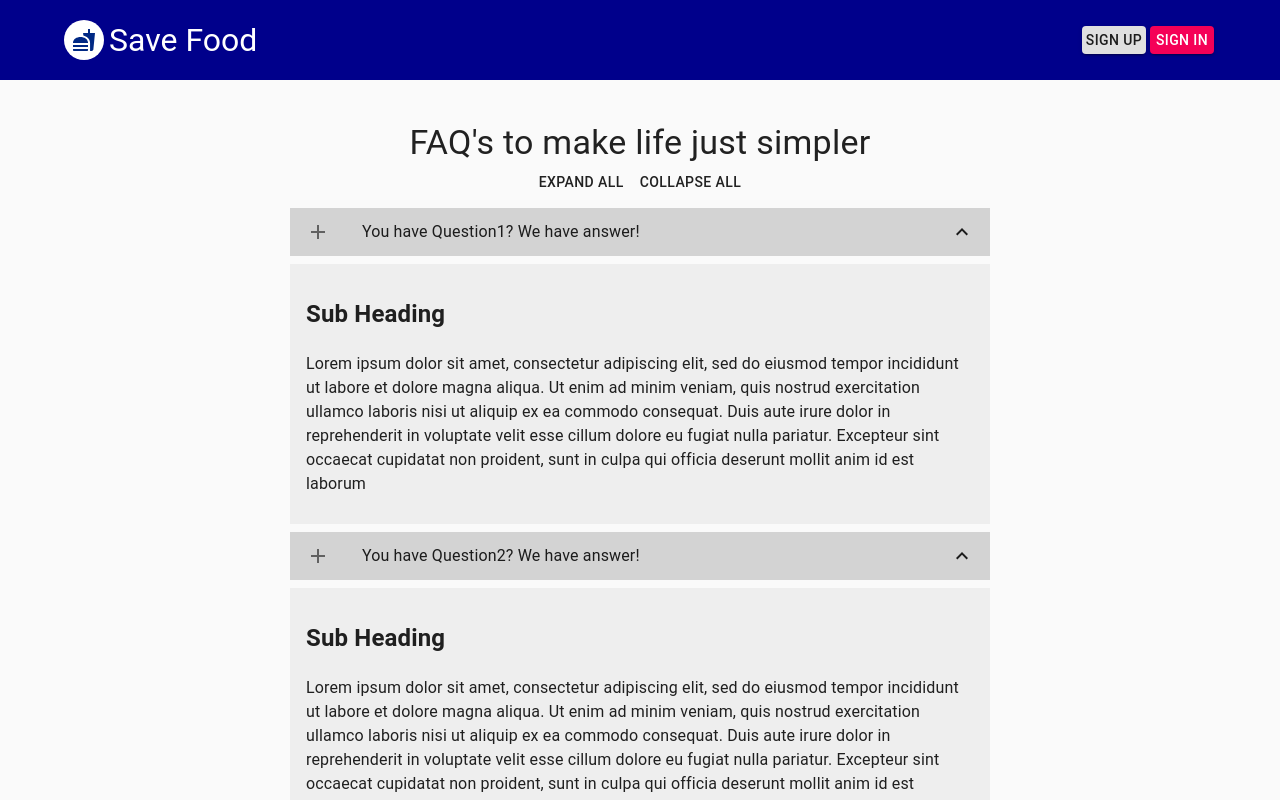
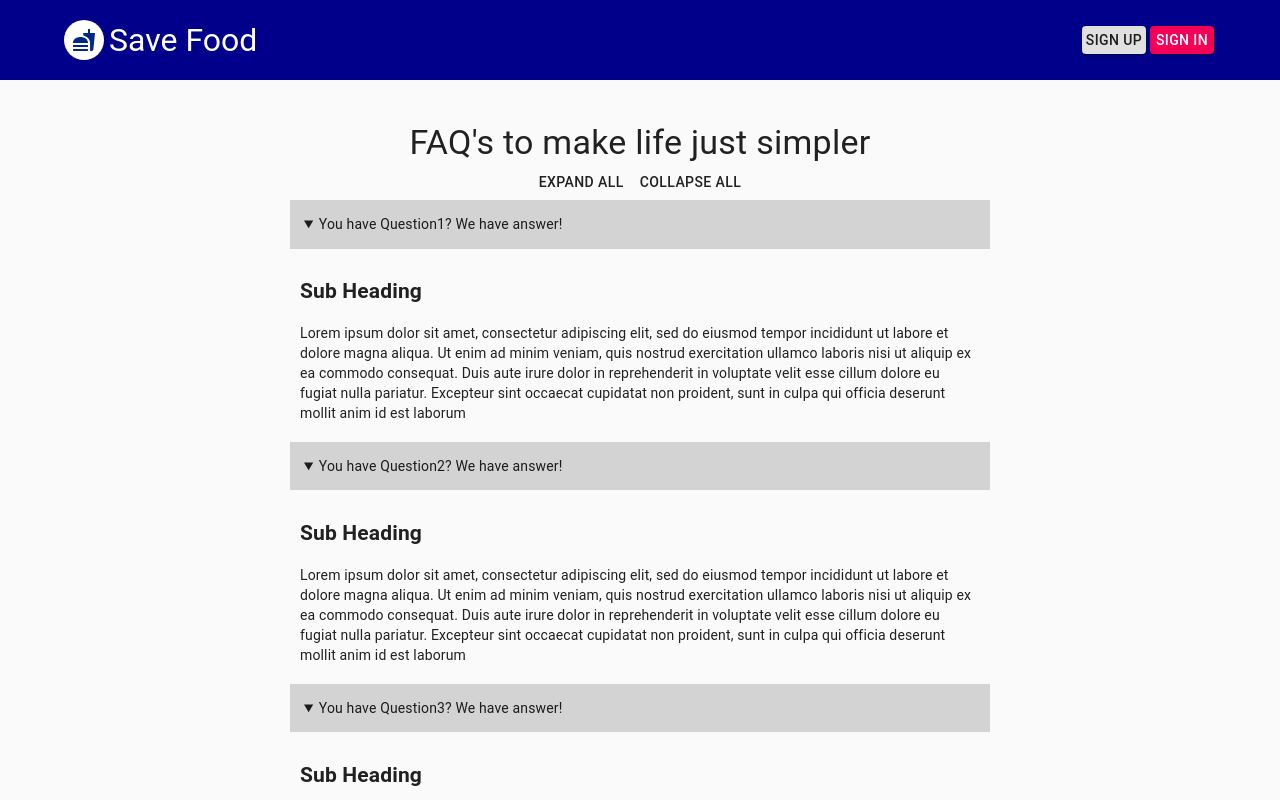
Before and after one commit to Meet-forever/college-food-saver, a React (Create React App) app: page /faq in a window 1280 px wide. Both pictures are taken after a click on the button "EXPAND ALL". Shown: the top 800 px of the page. Built offline with nearby package versions, Linux system fonts and the light colour scheme; no server answers.

Commit message:
added new logic for the faq list, still need to figure out one minor logic for collapse and expand button

```diff
--- a/src/components/FAQ.js
+++ b/src/components/FAQ.js
@@ -9,7 +9,6 @@ import {
   Avatar
 
 } from "@material-ui/core";
-import FAQList from "./FAQList";
 import FastfoodIcon from "@material-ui/icons/Fastfood";
 
 
@@ -46,6 +45,18 @@ const useStyles = makeStyles(theme => ({
     margin: '0 auto',
     padding: '10px'
   },
+  summaryBox:{
+    padding: '1em',
+    backgroundColor: 'lightgrey',
+    outline: 'none',
+    textAlign: 'left',
+    cursor: 'pointer',
+    marginBottom: '5px',
+    '&:hover':{
+      background: '#dedede',
+      fontWeight: '600'
+    },
+  }
 }));
 
 const Faq = () => {
@@ -57,73 +68,73 @@ const Faq = () => {
       question: "You have Question1? We have answer!",
       subHeading: "Sub Heading",
       answer: "Lorem ipsum dolor sit amet, consectetur adipiscing elit, sed do eiusmod tempor incididunt ut labore et dolore magna aliqua. Ut enim ad minim veniam, quis nostrud exercitation ullamco laboris nisi ut aliquip ex ea commodo consequat. Duis aute irure dolor in reprehenderit in voluptate velit esse cillum dolore eu fugiat nulla pariatur. Excepteur sint occaecat cupidatat non proident, sunt in culpa qui officia deserunt mollit anim id est laborum",
-      expand: false,
-      key: Math.random()*100
+      key: Math.random()*100,
+      expand: false
     },
     {
       question: "You have Question2? We have answer!",
       subHeading: "Sub Heading",
       answer: "Lorem ipsum dolor sit amet, consectetur adipiscing elit, sed do eiusmod tempor incididunt ut labore et dolore magna aliqua. Ut enim ad minim veniam, quis nostrud exercitation ullamco laboris nisi ut aliquip ex ea commodo consequat. Duis aute irure dolor in reprehenderit in voluptate velit esse cillum dolore eu fugiat nulla pariatur. Excepteur sint occaecat cupidatat non proident, sunt in culpa qui officia deserunt mollit anim id est laborum",
-      expand: false,
-      key: Math.random()*100
+      key: Math.random()*100,
+      expand: false
     },
     {
       question: "You have Question3? We have answer!",
       subHeading: "Sub Heading",
       answer: "Lorem ipsum dolor sit amet, consectetur adipiscing elit, sed do eiusmod tempor incididunt ut labore et dolore magna aliqua. Ut enim ad minim veniam, quis nostrud exercitation ullamco laboris nisi ut aliquip ex ea commodo consequat. Duis aute irure dolor in reprehenderit in voluptate velit esse cillum dolore eu fugiat nulla pariatur. Excepteur sint occaecat cupidatat non proident, sunt in culpa qui officia deserunt mollit anim id est laborum",
-      expand: false,
-      key: Math.random()*100
+      key: Math.random()*100,
+      expand: false
     },
     {
       question: "You have Question4? We have answer!",
       subHeading: "Sub Heading",
       answer: "Lorem ipsum dolor sit amet, consectetur adipiscing elit, sed do eiusmod tempor incididunt ut labore et dolore magna aliqua. Ut enim ad minim veniam, quis nostrud exercitation ullamco laboris nisi ut aliquip ex ea commodo consequat. Duis aute irure dolor in reprehenderit in voluptate velit esse cillum dolore eu fugiat nulla pariatur. Excepteur sint occaecat cupidatat non proident, sunt in culpa qui officia deserunt mollit anim id est laborum",
-      expand: false,
-      key: Math.random()*100
+      key: Math.random()*100,
+      expand: false
     },
     {
       question: "You have Question5? We have answer!",
       subHeading: "Sub Heading",
       answer: "Lorem ipsum dolor sit amet, consectetur adipiscing elit, sed do eiusmod tempor incididunt ut labore et dolore magna aliqua. Ut enim ad minim veniam, quis nostrud exercitation ullamco laboris nisi ut aliquip ex ea commodo consequat. Duis aute irure dolor in reprehenderit in voluptate velit esse cillum dolore eu fugiat nulla pariatur. Excepteur sint occaecat cupidatat non proident, sunt in culpa qui officia deserunt mollit anim id est laborum",
-      expand: false,
-      key: Math.random()*100
+      key: Math.random()*100,
+      expand: false
     },
     {
       question: "You have Question6? We have answer!",
       subHeading: "Sub Heading",
       answer: "Lorem ipsum dolor sit amet, consectetur adipiscing elit, sed do eiusmod tempor incididunt ut labore et dolore magna aliqua. Ut enim ad minim veniam, quis nostrud exercitation ullamco laboris nisi ut aliquip ex ea commodo consequat. Duis aute irure dolor in reprehenderit in voluptate velit esse cillum dolore eu fugiat nulla pariatur. Excepteur sint occaecat cupidatat non proident, sunt in culpa qui officia deserunt mollit anim id est laborum",
-      expand: false,
-      key: Math.random()*100
+      key: Math.random()*100,
+      expand: false
     },
     {
       question: "You have Question7? We have answer!",
       subHeading: "Sub Heading",
       answer: "Lorem ipsum dolor sit amet, consectetur adipiscing elit, sed do eiusmod tempor incididunt ut labore et dolore magna aliqua. Ut enim ad minim veniam, quis nostrud exercitation ullamco laboris nisi ut aliquip ex ea commodo consequat. Duis aute irure dolor in reprehenderit in voluptate velit esse cillum dolore eu fugiat nulla pariatur. Excepteur sint occaecat cupidatat non proident, sunt in culpa qui officia deserunt mollit anim id est laborum",
-      expand: false,
-      key: Math.random()*100
+      key: Math.random()*100,
+      expand: false
     },
     {
       question: "You have Question8? We have answer!",
       subHeading: "Sub Heading",
       answer: "Lorem ipsum dolor sit amet, consectetur adipiscing elit, sed do eiusmod tempor incididunt ut labore et dolore magna aliqua. Ut enim ad minim veniam, quis nostrud exercitation ullamco laboris nisi ut aliquip ex ea commodo consequat. Duis aute irure dolor in reprehenderit in voluptate velit esse cillum dolore eu fugiat nulla pariatur. Excepteur sint occaecat cupidatat non proident, sunt in culpa qui officia deserunt mollit anim id est laborum",
-      expand: false,
-      key: Math.random()*100
+      key: Math.random()*100,
+      expand: false
     },
     {
       question: "You have Question9? We have answer!",
       subHeading: "Sub Heading",
       answer: "Lorem ipsum dolor sit amet, consectetur adipiscing elit, sed do eiusmod tempor incididunt ut labore et dolore magna aliqua. Ut enim ad minim veniam, quis nostrud exercitation ullamco laboris nisi ut aliquip ex ea commodo consequat. Duis aute irure dolor in reprehenderit in voluptate velit esse cillum dolore eu fugiat nulla pariatur. Excepteur sint occaecat cupidatat non proident, sunt in culpa qui officia deserunt mollit anim id est laborum",
-      expand: false,
-      key: Math.random()*100
+      key: Math.random()*100,
+      expand: false
     },
     {
       question: "You have Question10? We have answer!",
       subHeading: "Sub Heading",
       answer: "Lorem ipsum dolor sit amet, consectetur adipiscing elit, sed do eiusmod tempor incididunt ut labore et dolore magna aliqua. Ut enim ad minim veniam, quis nostrud exercitation ullamco laboris nisi ut aliquip ex ea commodo consequat. Duis aute irure dolor in reprehenderit in voluptate velit esse cillum dolore eu fugiat nulla pariatur. Excepteur sint occaecat cupidatat non proident, sunt in culpa qui officia deserunt mollit anim id est laborum",
-      expand: false,
-      key: Math.random()*100
+      key: Math.random()*100,
+      expand: false
     },
-  ])
+  ]);
   //const [open, setOpen] = React.useState(false);
   const history = useHistory();
   // Handle sign in and out links
@@ -133,32 +144,26 @@ const Faq = () => {
   const signUpHandler = () => {
     history.push("./signup");
   };
-  const FAQListHandler = (items) => {
-    return(
-          <FAQList
-            faqList={faqList}
-            setFaqList={setFaqList}
-            items={items}
-            key={items.key}/>
-          )
-  }
   const expandAllHandler = () =>{
-      setFaqList(faqList.map((i) => {
+      setFaqList(faqList.map(event => {
+        if(event.expand === true) return event;
         return{
-            ...i,
+          ...event,
           expand: true
         }
       }))
   }
   const collapseAllHandler = () =>{
-      setFaqList(faqList.map((i) => {
+    setFaqList(faqList.map(event => {
+      if(event.expand == false){
+        return event
+      }
       return{
-            ...i,
+        ...event,
         expand: false
       }
     }))
   }
-
   return (
     <div>
       <CssBaseline />
@@ -209,8 +214,18 @@ const Faq = () => {
             <Button onClick={collapseAllHandler}>Collapse All</Button>
           </span>
         </div>
-        {faqList.map(item => (FAQListHandler(item)))}
-
+          {/* FAQ list starts */}
+          {faqList.map(i => {
+              return(
+                <details open={i.expand} key={i.key}>
+                <summary className={classes.summaryBox}>{i.question}</summary>
+                <div style={{textAlign: 'left', padding: '5px 10px'}}>
+                  <h2>{i.subHeading}</h2>
+                  <p>{i.answer}</p>
+                </div>
+              </details>
+          )
+          })}
       </Box>
     </div>
   );
--- a/src/components/FAQList.js
+++ /dev/null
@@ -1,64 +0,0 @@
-import React from 'react'
-import {
-    List,
-    ListItem,
-    ListItemIcon,
-    ListItemText,
-    Collapse}
-from '@material-ui/core';
-import AddIcon from "@material-ui/icons/Add";
-import ExpandLess from '@material-ui/icons/ExpandLess';
-import ExpandMore from '@material-ui/icons/ExpandMore';
-import { makeStyles } from '@material-ui/core';
-
-const useStyle = makeStyles(theme => ({
-  mainList:{
-    backgroundColor: 'lightgrey'
-  },
-  ListContent:{
-      backgroundColor: 'rgb(238, 238, 238)'
-  },
-}))
-
-
-function FAQList({items, faqList, setFaqList}) {
-
-    const classes = useStyle();
-    const expandHandler = () =>{
-           setFaqList(faqList.map(i => {
-            if(items.key === i.key){
-                return{
-                    ...i,
-                    expand: !items.expand
-                }
-            }
-            return i;
-        }));
-    };
-    return (
-        <>
-        <List>
-          <ListItem button className={classes.mainList} onClick={expandHandler}>
-            <ListItemIcon>
-              <AddIcon />
-            </ListItemIcon>
-            <ListItemText primary={items.question} />
-            {items.expand ? <ExpandLess/> : <ExpandMore />}
-          </ListItem>
-        </List>
-
-        <Collapse in={items.expand}>
-            <List component="div" disablePadding>
-                <ListItem button className={classes.ListContent}>
-                    <ListItemText>
-                        <h2>{items.subHeading}</h2>
-                        <p>{items.answer}</p>
-                    </ListItemText>
-                </ListItem>
-            </List>
-        </Collapse>
-        </>
-    )
-}
-
-export default FAQList
```
Lines whose indentation alone changed are shown as unchanged.
